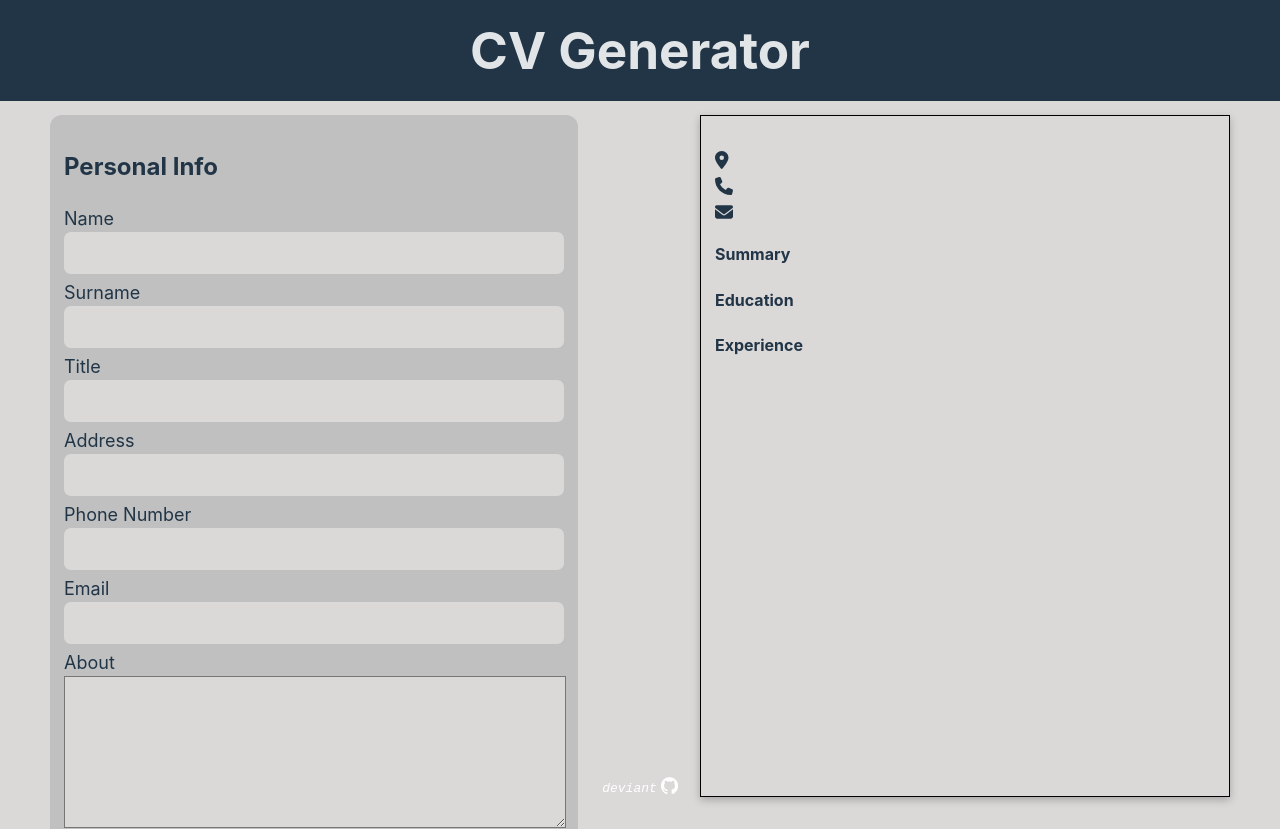
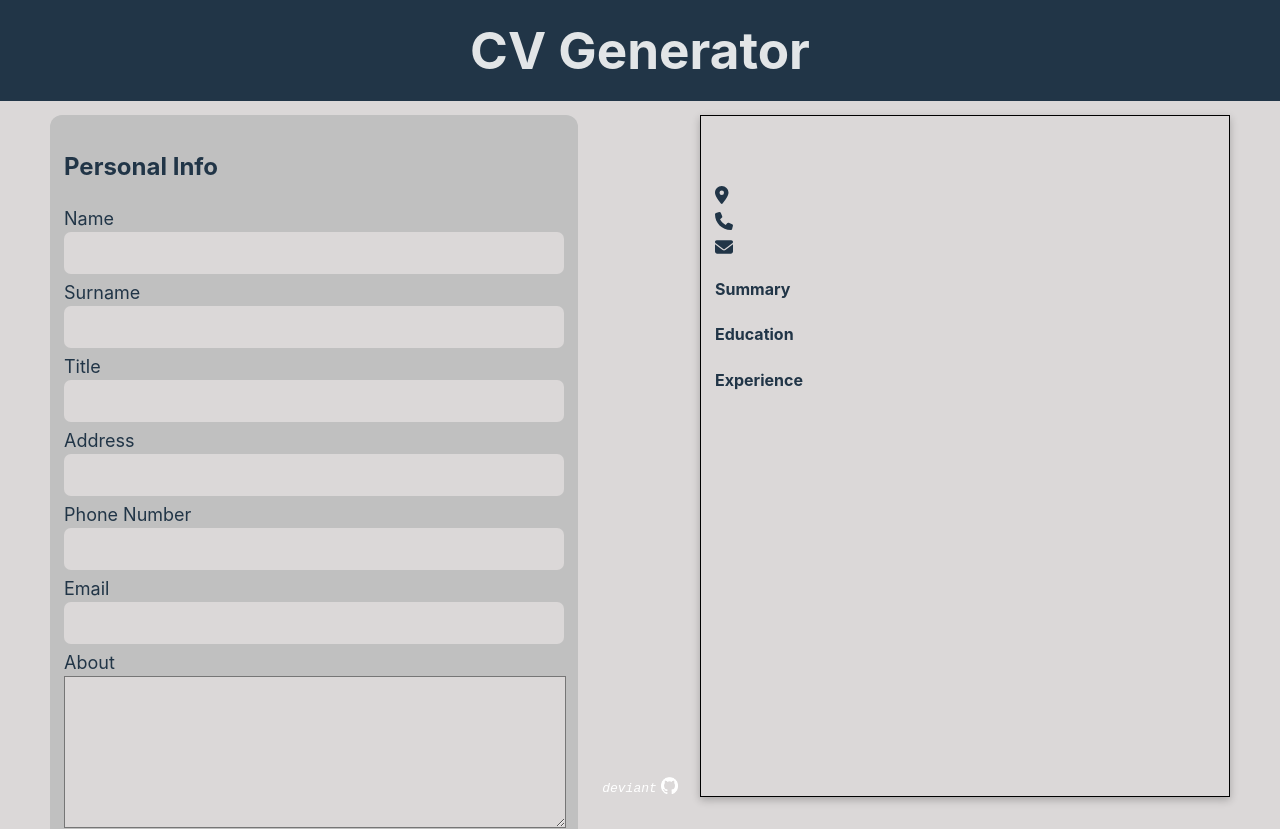
Before and after one commit to mbdeviant/resume-generator, a React app: page / in a window 1280 px wide. Shown: the top 829 px of the page. Built offline with nearby package versions, Linux system fonts and the light colour scheme; the HTML template or start-up script is replaced by a standard one.

Commit message:
aling preview header to center

```diff
--- a/src/components/CVPreview/preview.css
+++ b/src/components/CVPreview/preview.css
@@ -4,7 +4,7 @@
 }
 
 .name {
-  margin-top: 23px;
+  margin: 23px 0px;
   font-size: 2.2em;
 }
 .personalPreview > p {
@@ -16,3 +16,13 @@
   font-weight: bold;
   gap: 7px;
 }
+.previewHeader {
+  display: flex;
+  flex-direction: column;
+  align-items: center;
+  margin: 0;
+}
+.title {
+  font-size: 1.5em;
+  margin-top: 0;
+}
```
